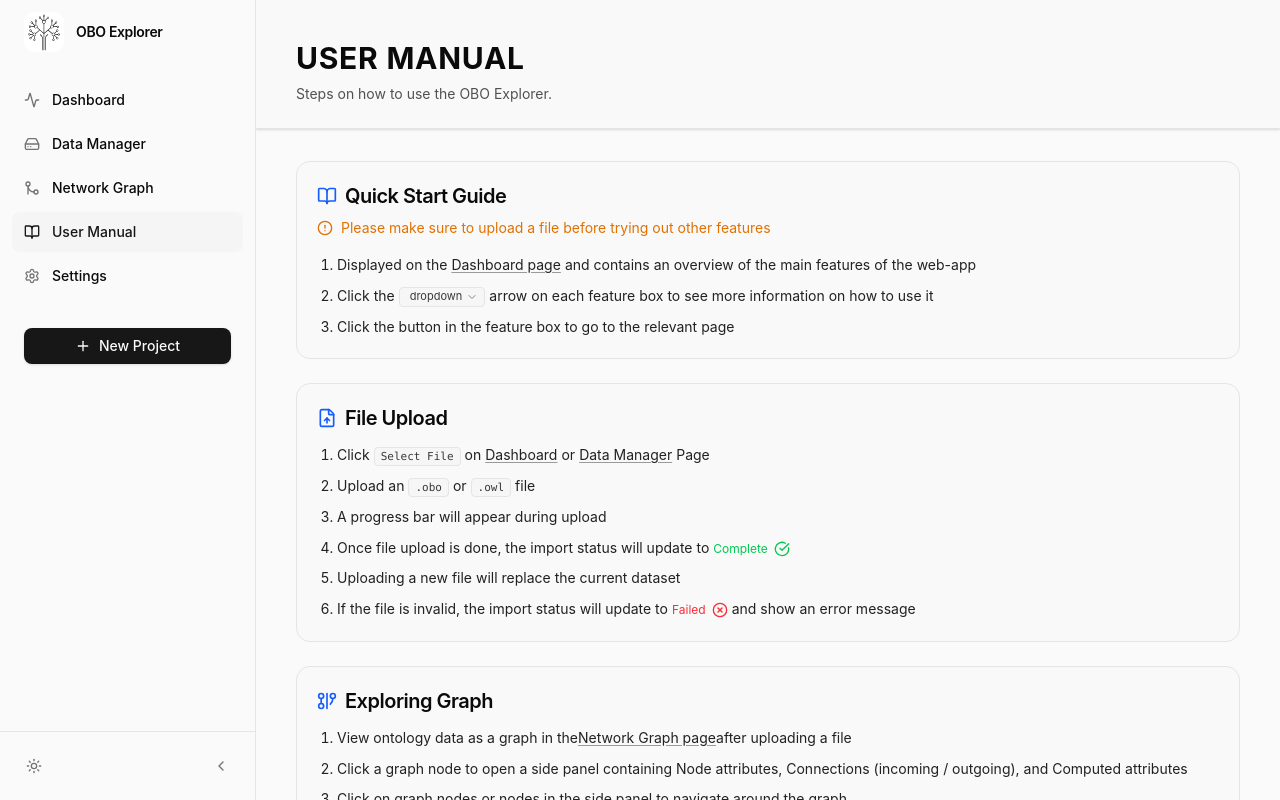
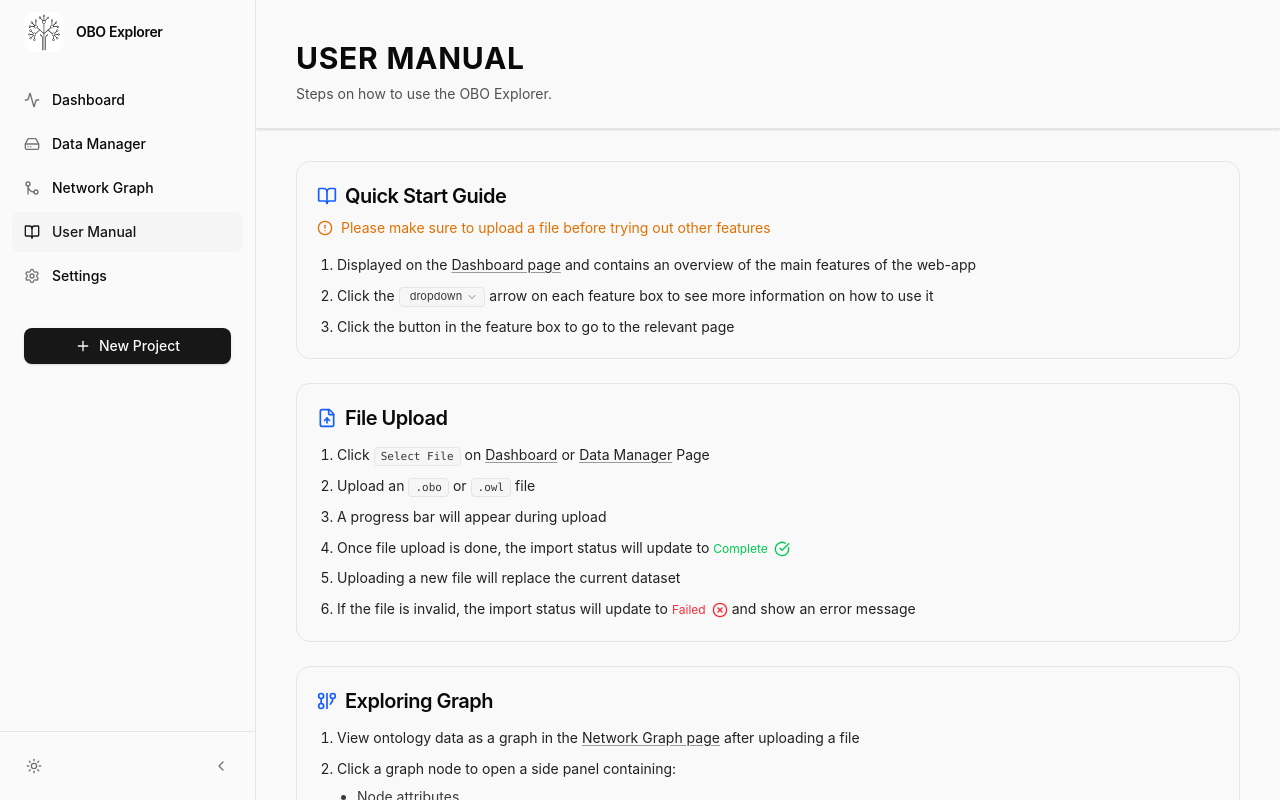
Before and after one commit to aprofilef293/capstone-project-26t1-3900-t13a-apple, a React (Vite) app in the folder frontend/: page /manual in a window 1280 px wide. Built offline with nearby package versions, Linux system fonts and the light colour scheme; what graphology would draw is missing.

Commit message:
text formatting for graph view

```diff
--- a/frontend/src/pages/UserManual.tsx
+++ b/frontend/src/pages/UserManual.tsx
@@ -14,6 +14,7 @@ import {
   XCircle,
   ChevronDown,
   CircleAlert,
+  CircleChevronLeft,
 } from "lucide-react";
 import { PageHeader } from "../components/layout/PageHeader";
 import type { JSX } from "react/jsx-runtime";
@@ -151,7 +152,7 @@ const sections: ManualSection[] = [
             View ontology data as a graph in the
             <Link
               to="/explorer"
-              className="underline decoration-sidebar-foreground/40 underline-offset-2 hover:text-blue-600 dark:hover:text-blue-400"
+              className="mx-1 underline decoration-sidebar-foreground/40 underline-offset-2 hover:text-blue-600 dark:hover:text-blue-400"
             >
               Network Graph page
             </Link>
@@ -160,18 +161,32 @@ const sections: ManualSection[] = [
         ),
       },
       {
-        content:
-          "Click a graph node to open a side panel containing Node attributes, Connections (incoming / outgoing), and Computed attributes",
+        content: "Click a graph node to open a side panel containing:",
+        subItems: [
+          "Node attributes",
+          "Connections (incoming / outgoing)",
+          "Computed attributes",
+        ],
       },
       {
         content:
           "Click on graph nodes or nodes in the side panel to navigate around the graph",
       },
       {
-        content:
-          "Connections can be sorted by Name, Size, Importance, Type, and Colour",
+        content: "Connections can be sorted by:",
+        subItems: ["Name", "Size", "Importance", "Type", "Colour"],
       },
-      { content: "Use the Back button to return to previous nodes" },
+      {
+        content: (
+          <>
+            Use the
+            <span className="inline-flex items-center gap-1 rounded border border-transparent px-1.5 py-0.5 text-[12px] leading-none text-sidebar-foreground/50 align-middle">
+              <CircleChevronLeft className="h-3.5 w-3.5" /> <span>BACK</span>
+            </span>
+            button to return to previous nodes
+          </>
+        ),
+      },
     ],
   },
   {
@@ -334,7 +349,8 @@ const sections: ManualSection[] = [
             icons: Help icons have been scattered throughout the web-app (e.g.,
             in the importance slider, filter panel, search results side panel,
             and export csv button in multi-select side panel) to help explain
-            features that may be confusing to understand on first use. Hovering over these icons will show more information about the feature.
+            features that may be confusing to understand on first use. Hovering
+            over these icons will show more information about the feature.
           </>
         ),
       },
```
